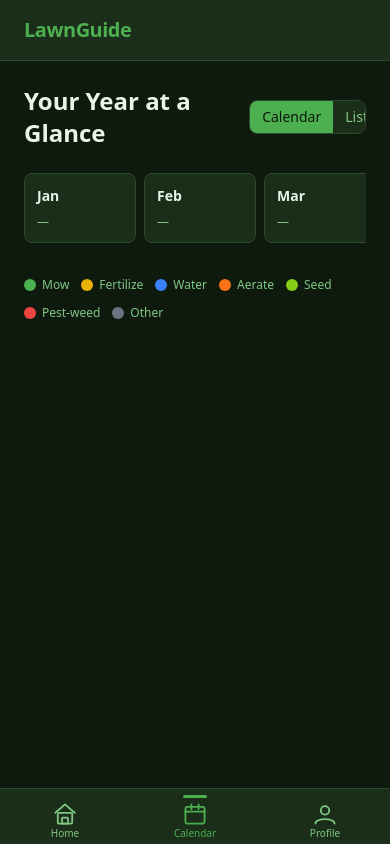
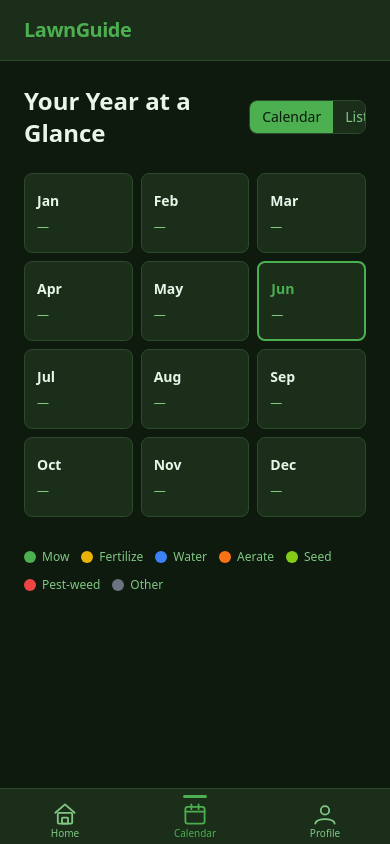
Before and after one commit to sajamills/lawncare, a Next.js app: page /dashboard/calendar in a window 390 px wide. Built offline with nearby package versions, Linux system fonts and the light colour scheme.

Commit message:
feat: [US-003] - Fix calendar horizontal scroll, replace overflow-x strip with responsive grid
Co-Authored-By: Claude Sonnet 4.6 <noreply@anthropic.com>

```diff
--- a/prd.json
+++ b/prd.json
@@ -63,8 +63,8 @@
         "Verify in browser using dev-browser skill"
       ],
       "priority": 3,
-      "passes": false,
-      "notes": ""
+      "passes": true,
+      "notes": "Replaced overflow-x-auto + flex gap-2 min-w-max strip with responsive CSS grid (grid-cols-3 sm:4 md:6 lg:12). Removed w-28 shrink-0 from month cards; added w-full + minHeight 80px on the button. Typecheck, lint, and full test suite (47 tests) pass. No browser automation tool available in this environment — manual visual verification in a real browser is still recommended to confirm the grid layout and expanded-month detail panel render correctly across breakpoints."
     },
     {
       "id": "US-004",
--- a/src/app/dashboard/calendar/page.tsx
+++ b/src/app/dashboard/calendar/page.tsx
@@ -255,8 +255,7 @@ export default function CalendarPage() {
       </div>
 
       {viewMode === "calendar" ? (
-        <div className="overflow-x-auto">
-          <div className="flex gap-2 min-w-max">
+        <div className="grid grid-cols-3 sm:grid-cols-4 md:grid-cols-6 lg:grid-cols-12 gap-2">
           {MONTH_NAMES.map((name, idx) => {
             const monthNum = idx + 1;
             const isCurrentMonth = monthNum === currentMonth;
@@ -264,14 +263,15 @@ export default function CalendarPage() {
             const categories = getMonthCategories(monthNum);
 
             return (
-                <div key={name} className="flex flex-col gap-2 w-28 shrink-0">
+              <div key={name} className="flex flex-col gap-2 w-full">
                 <button
                   onClick={() => setExpandedMonth(isExpanded ? null : monthNum)}
-                    className="rounded-lg p-3 border text-left"
+                  className="rounded-lg p-3 border text-left w-full"
                   style={{
                     backgroundColor: "var(--color-surface)",
                     borderColor: isCurrentMonth ? "var(--color-primary)" : "var(--color-border)",
                     borderWidth: isCurrentMonth ? "2px" : "1px",
+                    minHeight: "80px",
                   }}
                 >
                   <p
@@ -302,7 +302,7 @@ export default function CalendarPage() {
 
                 {isExpanded && (
                   <div
-                      className="rounded-lg p-3 border"
+                    className="rounded-lg p-3 border w-full"
                     style={{ backgroundColor: "var(--color-surface)", borderColor: "var(--color-border)" }}
                   >
                     <MonthTaskList monthNum={monthNum} />
@@ -311,7 +311,6 @@ export default function CalendarPage() {
               </div>
             );
           })}
-          </div>
         </div>
       ) : (
         <div className="flex flex-col gap-6">
```
Also changed, not shown: progress.txt. Lines whose indentation alone changed are shown as unchanged.
